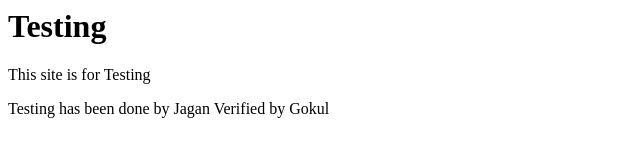
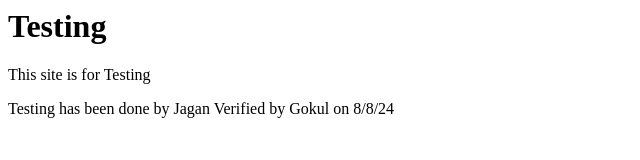
Before and after one commit to GP8-Gokul/Testing-git, a plain HTML site: page index.html in a window 1280 px wide. Shown: the full height of the page, 0-640 px from the left. Drawn offline with Linux system fonts and the light colour scheme.

Commit message:
clash testing

```diff
--- a/index.html
+++ b/index.html
@@ -7,6 +7,6 @@
         <h1>Testing</h1>
         <p>This site is for Testing</p>
         <p2>Testing has been done by Jagan</p2>
-        <p3>Verified by Gokul</p3>
+        <p3>Verified by Gokul on 8/8/24</p3>
     </body>
 </html>
```
